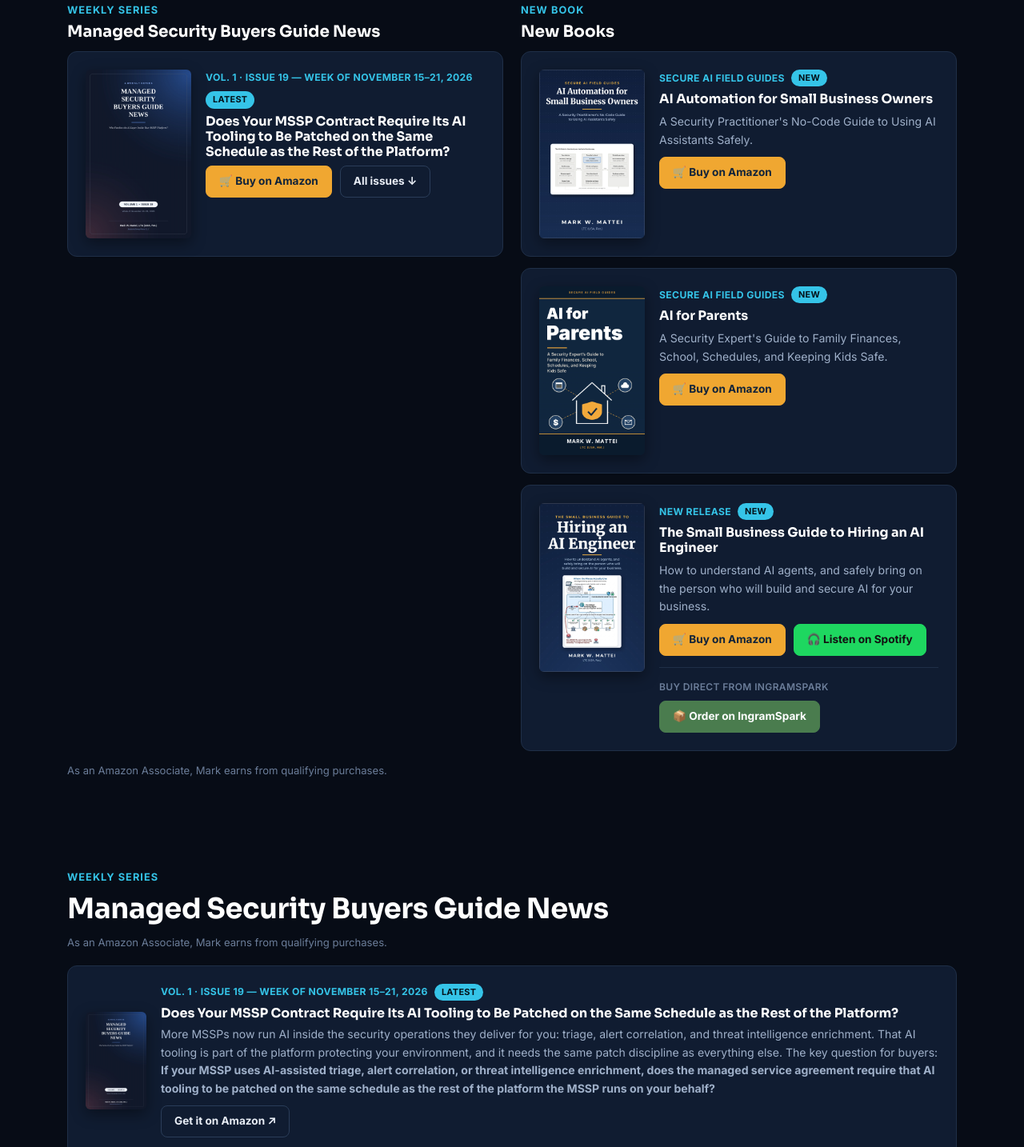
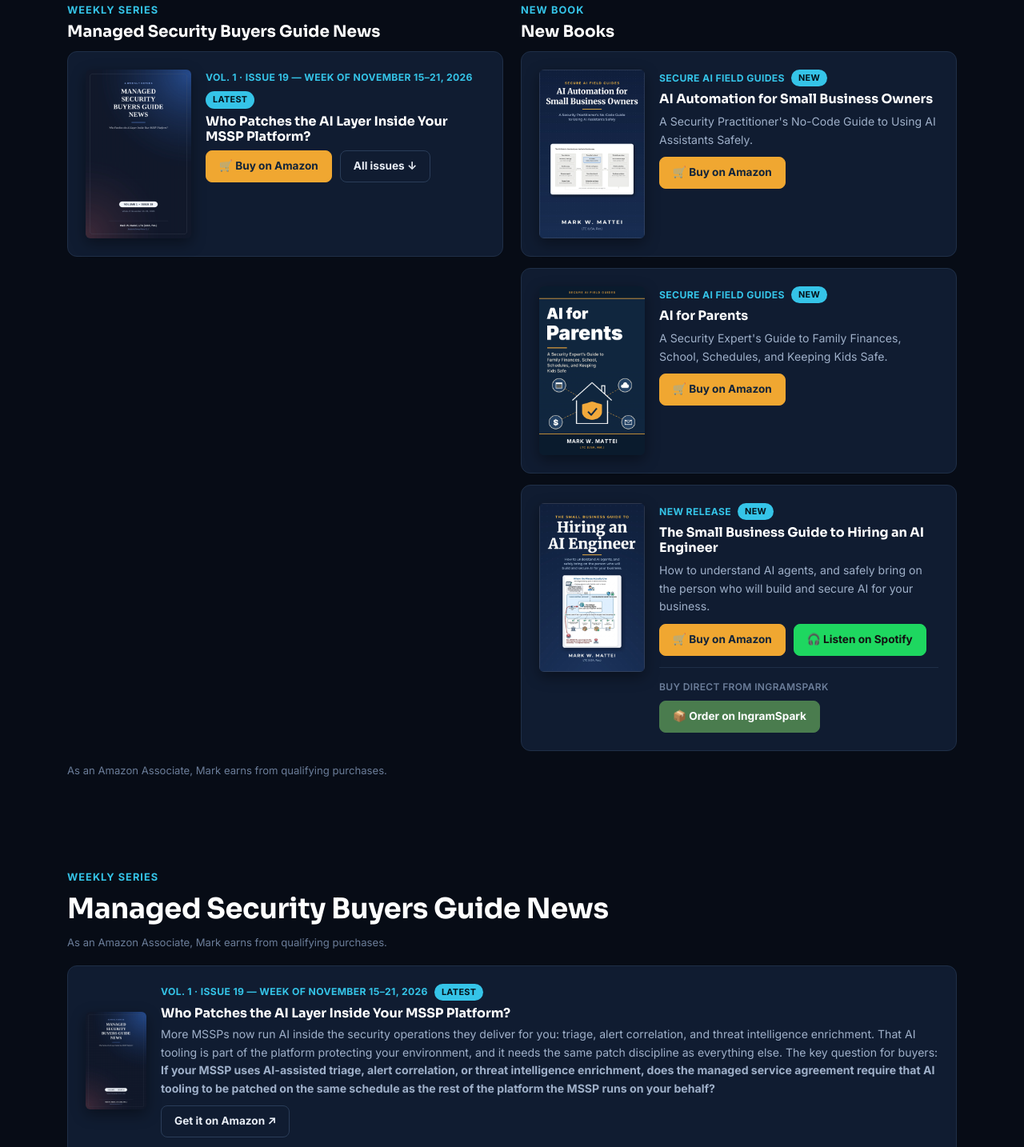
Before and after one commit to matteimw/btc-site, a plain HTML site: page books-articles.html in a window 1280 px wide. Shown: the part 339-1773 px from the top of the page at 80% size. Drawn offline with Linux system fonts and the light colour scheme.

Commit message:
Issue 19 headline matches cover

```diff
--- a/books-articles.html
+++ b/books-articles.html
@@ -52,7 +52,7 @@
           <img class="book-thumb book-thumb-lg" src="assets/images/books/msbg-news-issue-19-cover.jpg" alt="Cover: Managed Security Buyers Guide News, Volume 1, Issue 19" />
           <div>
             <div class="issue-tag">Vol. 1 · Issue 19 — Week of November 15–21, 2026 <span class="latest-pill">Latest</span></div>
-            <h4>Does Your MSSP Contract Require Its AI Tooling to Be Patched on the Same Schedule as the Rest of the Platform?</h4>
+            <h4>Who Patches the AI Layer Inside Your MSSP Platform?</h4>
             <div class="buy-btns">
               <a class="btn btn-amazon btn-sm" href="https://link.amazon/B00Caykoo" target="_blank" rel="nofollow sponsored noopener">🛒 Buy on Amazon</a>
               <a class="btn btn-outline btn-sm" href="#news-series">All issues ↓</a>
@@ -128,7 +128,7 @@
         <img class="book-thumb" src="assets/images/books/msbg-news-issue-19-cover.jpg" alt="Cover: Managed Security Buyers Guide News, Volume 1, Issue 19" />
         <div>
           <div class="issue-tag">Vol. 1 · Issue 19 — Week of November 15–21, 2026 <span class="latest-pill">Latest</span></div>
-          <h4>Does Your MSSP Contract Require Its AI Tooling to Be Patched on the Same Schedule as the Rest of the Platform?</h4>
+          <h4>Who Patches the AI Layer Inside Your MSSP Platform?</h4>
           <p>
             More MSSPs now run AI inside the security operations they deliver for you: triage, alert correlation, and threat intelligence enrichment. That AI tooling is part of the platform protecting your environment, and it needs the same patch discipline as everything else. The key question for buyers: <strong>If your MSSP uses AI-assisted triage, alert correlation, or threat intelligence enrichment, does the managed service agreement require that AI tooling to be patched on the same schedule as the rest of the platform the MSSP runs on your behalf?</strong>
           </p>
```
